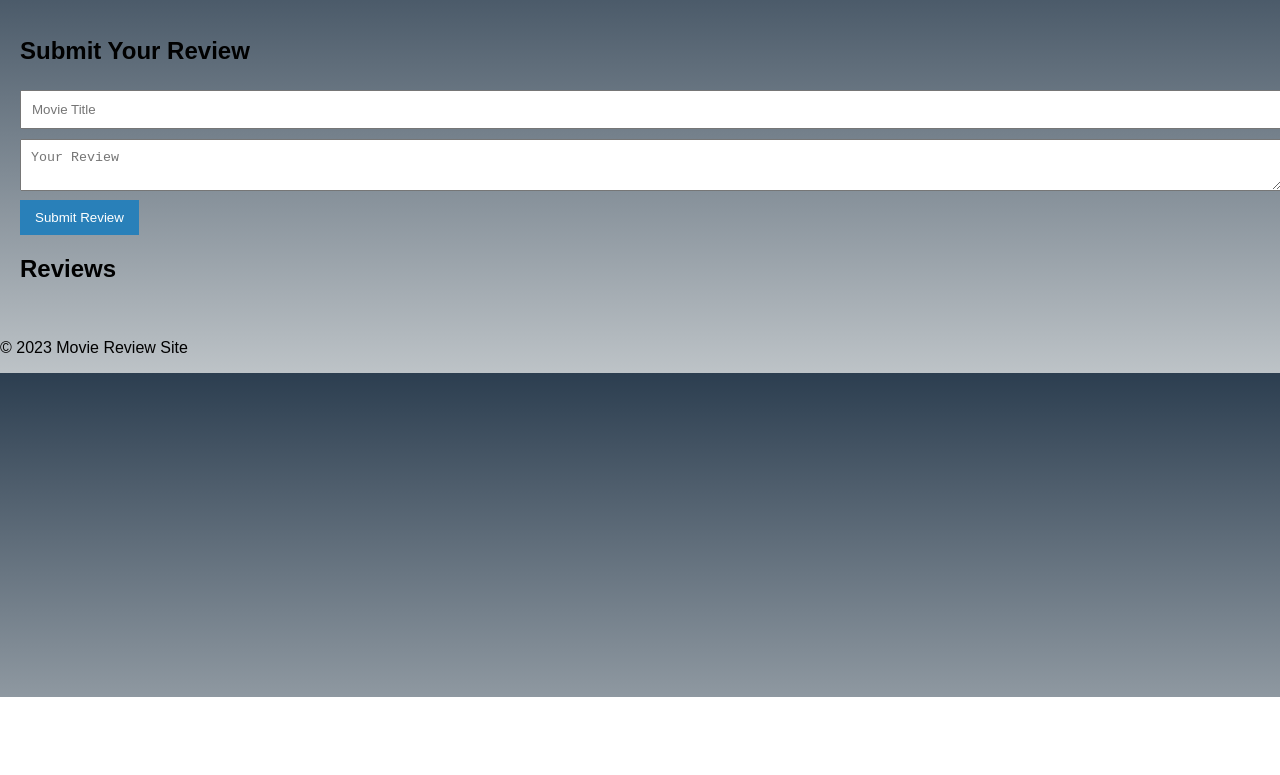
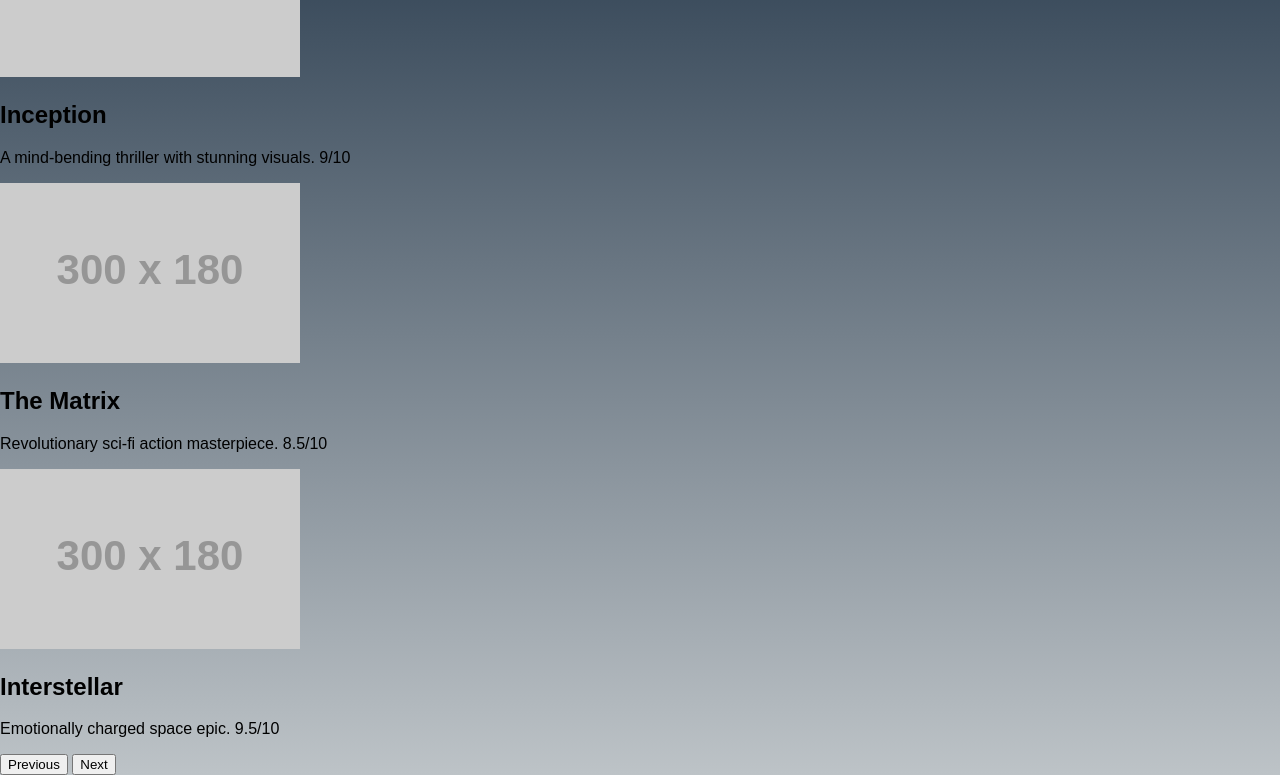
Before and after one commit to Sasikumarjada/Movie-review-site, a plain HTML site: page index.html in a window 1280 px wide. Shown: the part 103-878 px from the top of the page. Before the commit the page ends 800 px from the top, so only its background shows below. Drawn offline with Linux system fonts and the light colour scheme; placeholder pictures from the web are drawn by us.

Commit message:
Update index.html

```diff
--- a/index.html
+++ b/index.html
@@ -3,30 +3,37 @@
 <head>
     <meta charset="UTF-8">
     <meta name="viewport" content="width=device-width, initial-scale=1.0">
+    <title>3D Movie Reviews</title>
     <link rel="stylesheet" href="styles.css">
-    <title>Movie Review Site</title>
 </head>
 <body>
-    <header>
-        <h1>Movie Review Site</h1>
-    </header>
-    <main>
-        <section id="review-form">
-            <h2>Submit Your Review</h2>
-            <form id="form">
-                <input type="text" id="movie-title" placeholder="Movie Title" required>
-                <textarea id="review" placeholder="Your Review" required></textarea>
-                <button type="submit">Submit Review</button>
-            </form>
-        </section>
-        <section id="reviews">
-            <h2>Reviews</h2>
-            <div id="review-list"></div>
-        </section>
-    </main>
-    <footer>
-        <p>&copy; 2023 Movie Review Site</p>
-    </footer>
+    <div class="carousel">
+        <div class="slide">
+            <img src="https://via.placeholder.com/300x180?text=Movie+1" alt="Movie 1">
+            <div class="content">
+                <h2>Inception</h2>
+                <p>A mind-bending thriller with stunning visuals. 9/10</p>
+            </div>
+        </div>
+        <div class="slide">
+            <img src="https://via.placeholder.com/300x180?text=Movie+2" alt="Movie 2">
+            <div class="content">
+                <h2>The Matrix</h2>
+                <p>Revolutionary sci-fi action masterpiece. 8.5/10</p>
+            </div>
+        </div>
+        <div class="slide">
+            <img src="https://via.placeholder.com/300x180?text=Movie+3" alt="Movie 3">
+            <div class="content">
+                <h2>Interstellar</h2>
+                <p>Emotionally charged space epic. 9.5/10</p>
+            </div>
+        </div>
+    </div>
+    <div class="controls">
+        <button onclick="prevSlide()">Previous</button>
+        <button onclick="nextSlide()">Next</button>
+    </div>
     <script src="script.js"></script>
 </body>
 </html>
```
